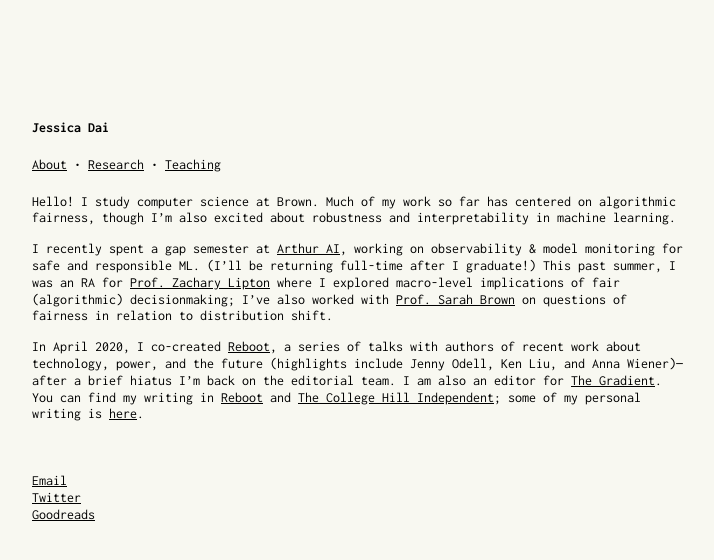
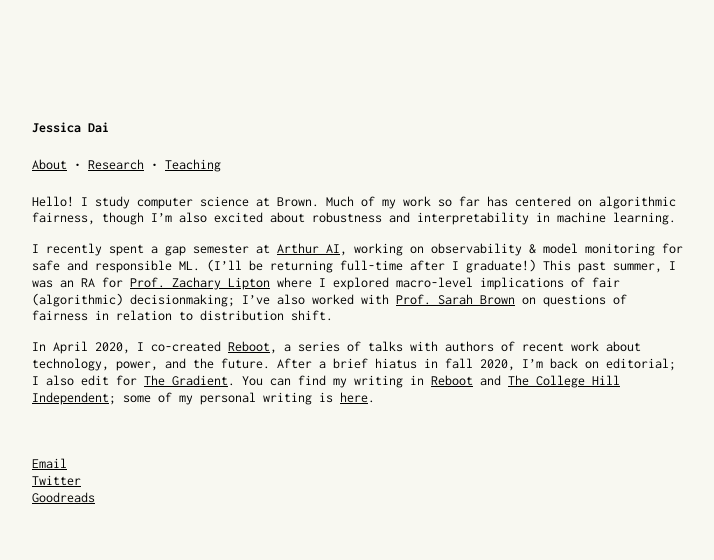
Before and after one commit to jessica-dai/jessica-dai.github.io, a Jekyll site: the page built from index.md, in a window 1280 px wide. Shown: the top 560 px of the page, without its empty margins (88-802 px from the left). Built offline with Jekyll 4.4.1, drawn with Linux system fonts in a browser that asks for light colours.

Commit message:
Update index.md

```diff
--- a/index.md
+++ b/index.md
@@ -8,4 +8,4 @@ Hello! I study computer science at Brown. Much of my work so far has centered on
 
 I recently spent a gap semester at [Arthur AI](http://www.arthur.ai){:target="_blank"}, working on observability & model monitoring for safe and responsible ML. (I'll be returning full-time after I graduate!) This past summer, I was an RA for [Prof. Zachary Lipton](http://zacklipton.com/){:target="_blank"} where I explored macro-level implications of fair (algorithmic) decisionmaking; I've also worked with [Prof. Sarah Brown](http://sarahmbrown.org/){:target="_blank"} on questions of fairness in relation to distribution shift.
 
-In April 2020, I co-created [Reboot](https://reboothq.substack.com/about){:target="blank"}, a series of talks with authors of recent work about technology, power, and the future (highlights include Jenny Odell, Ken Liu, and Anna Wiener)---after a brief hiatus I'm back on the editorial team. I am also an editor for [The Gradient](https://thegradient.pub/){:target="blank"}. You can find my writing in [Reboot](https://reboothq.substack.com/?sort=search&search=written%20by%20jessica%20dai){:target="blank"} and [The College Hill Independent](http://www.theindy.org/search?query=jessica%20dai); some of my personal writing is [here](https://reading.supply/@jessica){:target="blank"}.
+In April 2020, I co-created [Reboot](https://reboothq.substack.com/about){:target="blank"}, a series of talks with authors of recent work about technology, power, and the future. After a brief hiatus in fall 2020, I'm back on editorial; I also edit for [The Gradient](https://thegradient.pub/){:target="blank"}. You can find my writing in [Reboot](https://reboothq.substack.com/?sort=search&search=written%20by%20jessica%20dai){:target="blank"} and [The College Hill Independent](http://www.theindy.org/search?query=jessica%20dai); some of my personal writing is [here](https://reading.supply/@jessica){:target="blank"}.
```
